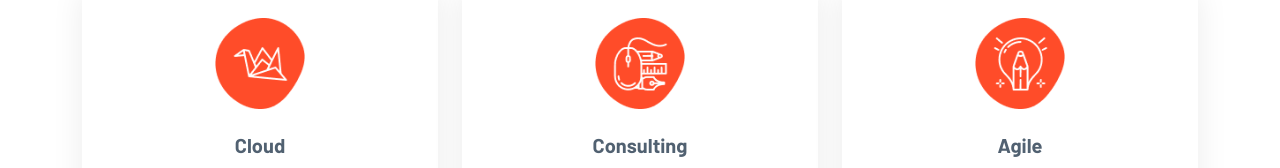
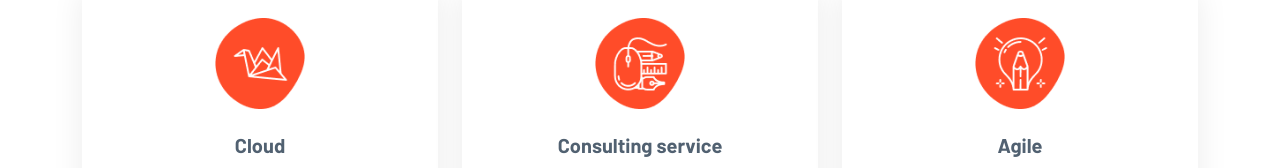
Before and after one commit to sumashu/Bootstrap_5_LTI, a plain HTML site: page index.html in a window 1280 px wide. Shown: the part 2080-2248 px from the top of the page. Drawn offline with nearby package versions, Linux system fonts and the light colour scheme.

Commit message:
new content

```diff
--- a/index.html
+++ b/index.html
@@ -225,7 +225,7 @@
           <div class="col-lg-4 col-md-6">
             <div class="service">
               <img src="img/icon2.png" alt="" />
-              <h5>Consulting</h5>
+              <h5>Consulting service</h5>
               <p>
                 Contrary to popular belief, Lorem Ipsum is not simply random
                 text. It has roots in a piece of classical Latin literature from
```
